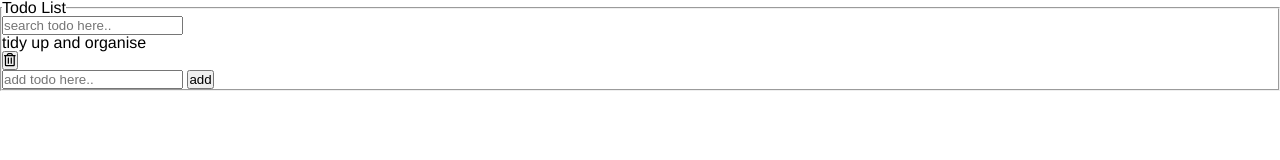
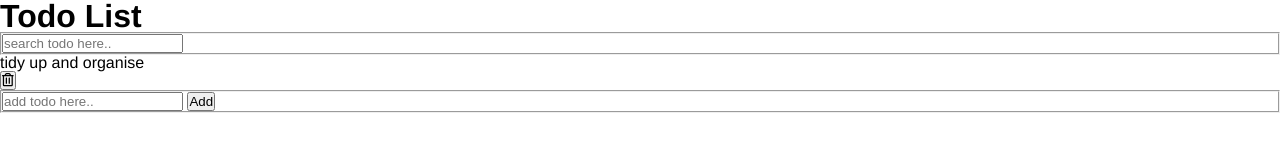
Before and after one commit to jayxwoo/pj-wApp-2--todo_app, a plain HTML site: page index.html in a window 1280 px wide. Drawn offline with Linux system fonts and the light colour scheme.

Commit message:
// html updated

```diff
--- a/index.html
+++ b/index.html
@@ -25,11 +25,16 @@
 <body>
     <div class="app-container">
         <main class="main">
-            <form action="" class="todo-form">
+            <!-- app title -->
+            <h1 class="app-title">Todo List</h1>
+
+            <!-- search todo form -->
+            <form action="" class="search-todo-form">
                 <fieldset>
-                    <legend>Todo List</legend>
-                    <!-- search todo -->
-                    <input type="text" class="search-todo" name="search" placeholder="search todo here.." aria-label="search todo">
+                    <legend class="search-todo-title a11y-hidden">Search todo</legend>
+                    <input type="text" class="search-todo-input" name="search" placeholder="search todo here..">
+                </fieldset>
+            </form>
 
             <!-- todo list -->
             <ul class="todo-group">
@@ -40,10 +45,11 @@
             </ul>
 
             <!-- add todo -->
-                    <div class="add-todo-container">
-                        <input type="text" class="add-todo" name="add" placeholder="add todo here.." aria-label="add todo">
-                        <button class="add-btn">add</button>
-                    </div>
+            <form action="" class="add-todo-form">
+                <fieldset>
+                    <legend class="add-todo-title a11y-hidden">Add todo</legend>
+                    <input type="text" class="add-todo-input" name="add" placeholder="add todo here..">
+                    <button class="add-btn">Add</button>
                 </fieldset>
             </form>
         </main>
```
Lines whose indentation alone changed are shown as unchanged.
